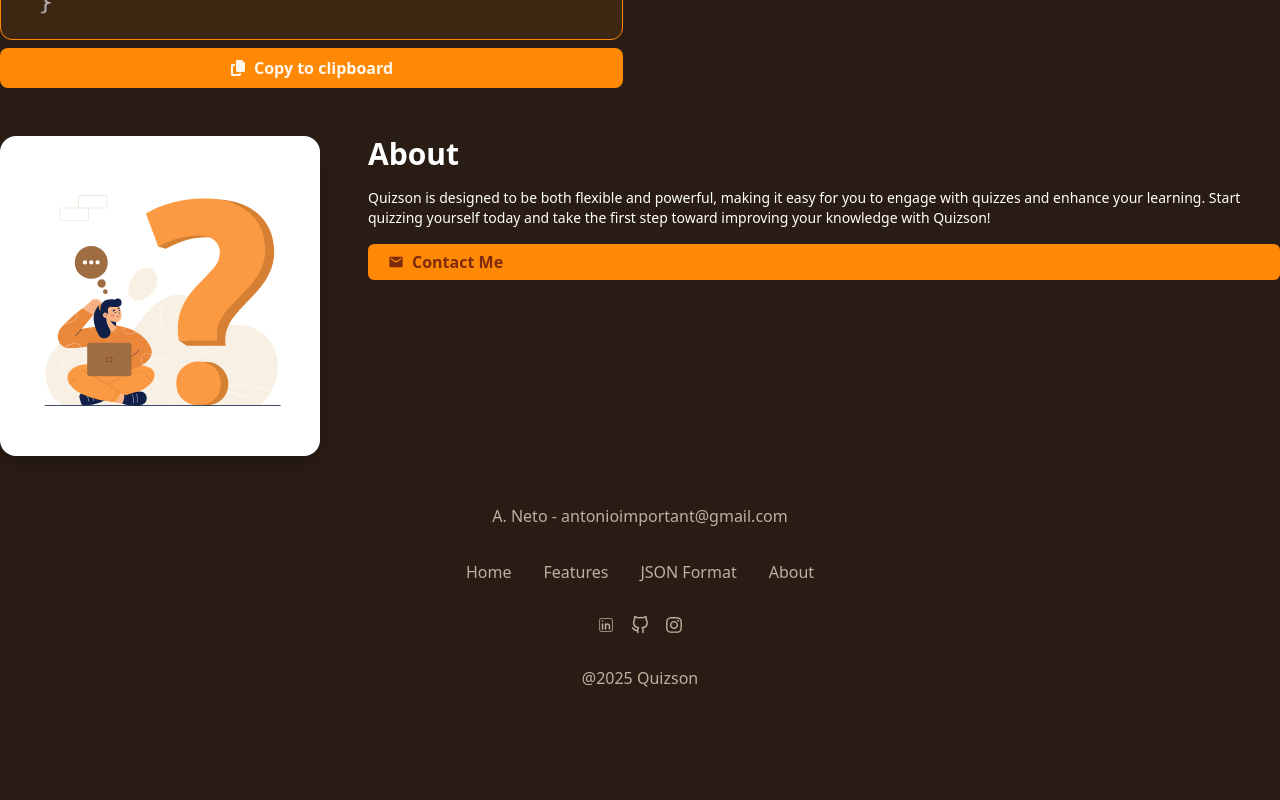
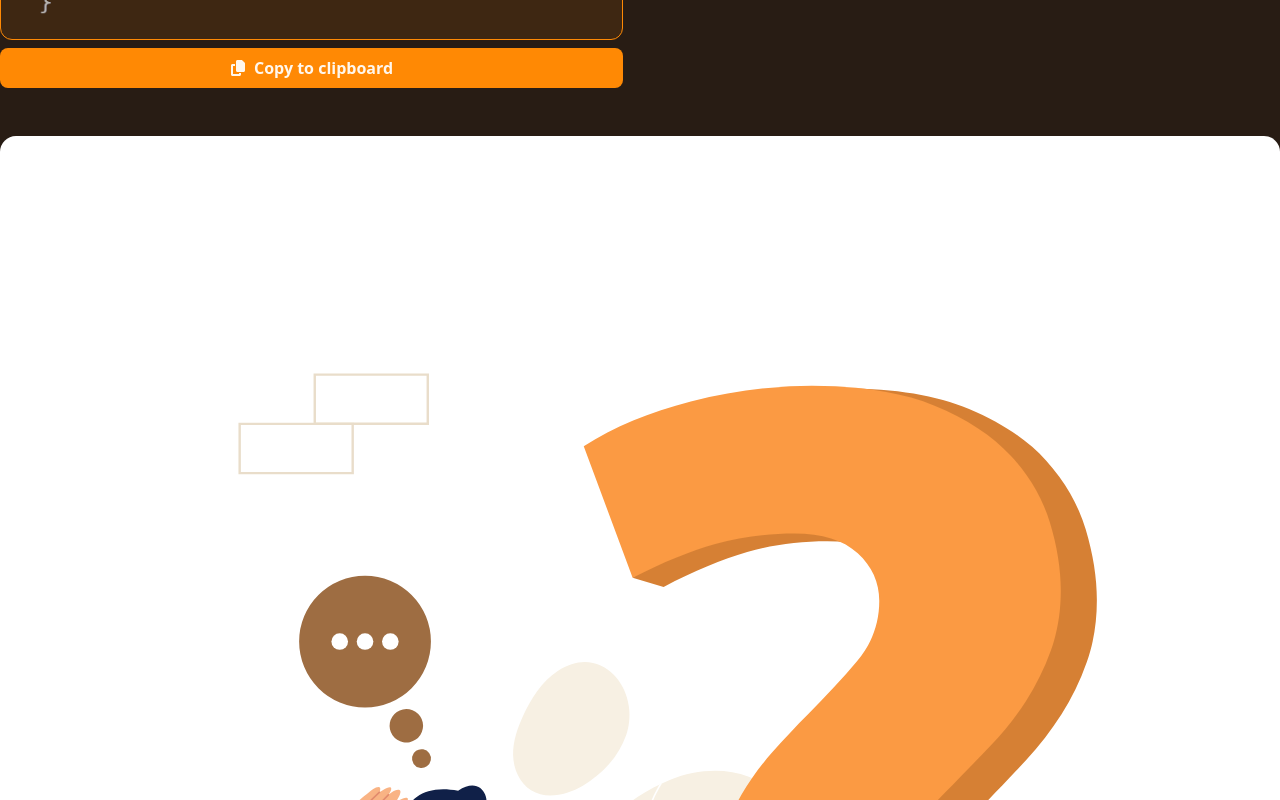
Before and after one commit to Dedo-Finger2/quizson-react, a React (Vite) app: page / in a window 1280 px wide. Shown: the part 1900-2700 px from the top of the page. Before the commit the page ends 2638 px from the top, so only its background shows below. Built offline with nearby package versions, Linux system fonts and the light colour scheme.

Commit message:
Makes About flex-col

```diff
--- a/src/components/About/index.tsx
+++ b/src/components/About/index.tsx
@@ -4,9 +4,9 @@ import { MdEmail } from "react-icons/md";
 
 function About() {
   return (
-    <div className="text-white flex gap-12 w-full">
+    <div className="text-white flex flex-col gap-12 w-full">
       <img
-        className="size-80 rounded-2xl shadow-lg"
+        className="size-80 w-full h-auto rounded-2xl shadow-lg"
         src={svg}
         alt="girl-looking-to-giant-question-mark"
       />
```
